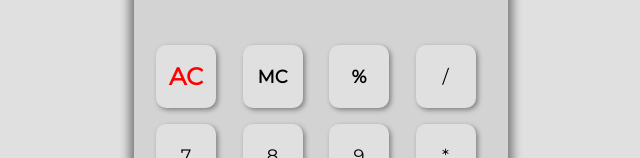
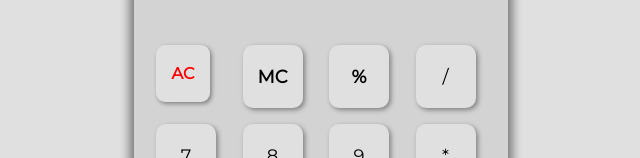
Before and after one commit to Efe-Code1/calculator, a plain HTML site: page index.html in a window 1280 px wide. In both pictures the pointer is over the element "AC". Shown: the part 208-366 px from the top of the page, without its empty margins (319-959 px from the left). Drawn offline with Linux system fonts and the light colour scheme.

Commit message:
completed

```diff
--- a/calculator.css
+++ b/calculator.css
@@ -58,10 +58,8 @@ body {
 
 
 .container .buttons .button:hover{
-  font-size: x-large;
+  zoom:90%;
 }
-
-
 
 /*  UTILITIES*/
 .container .buttons .zero {
```
